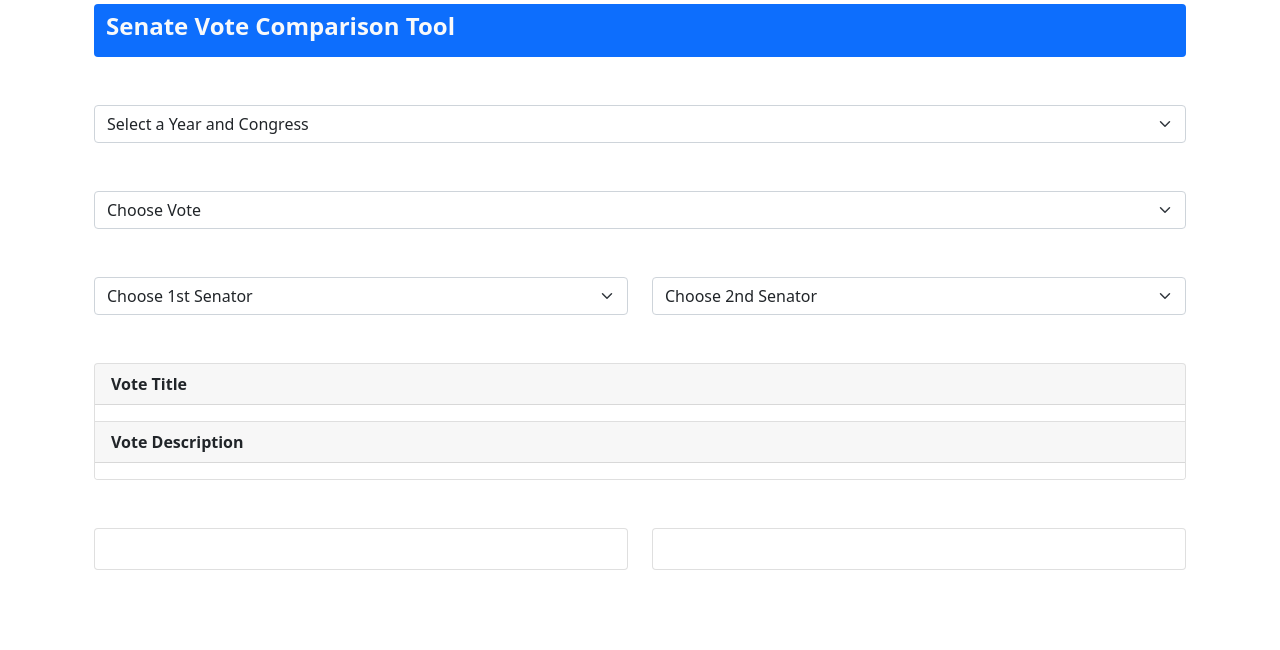
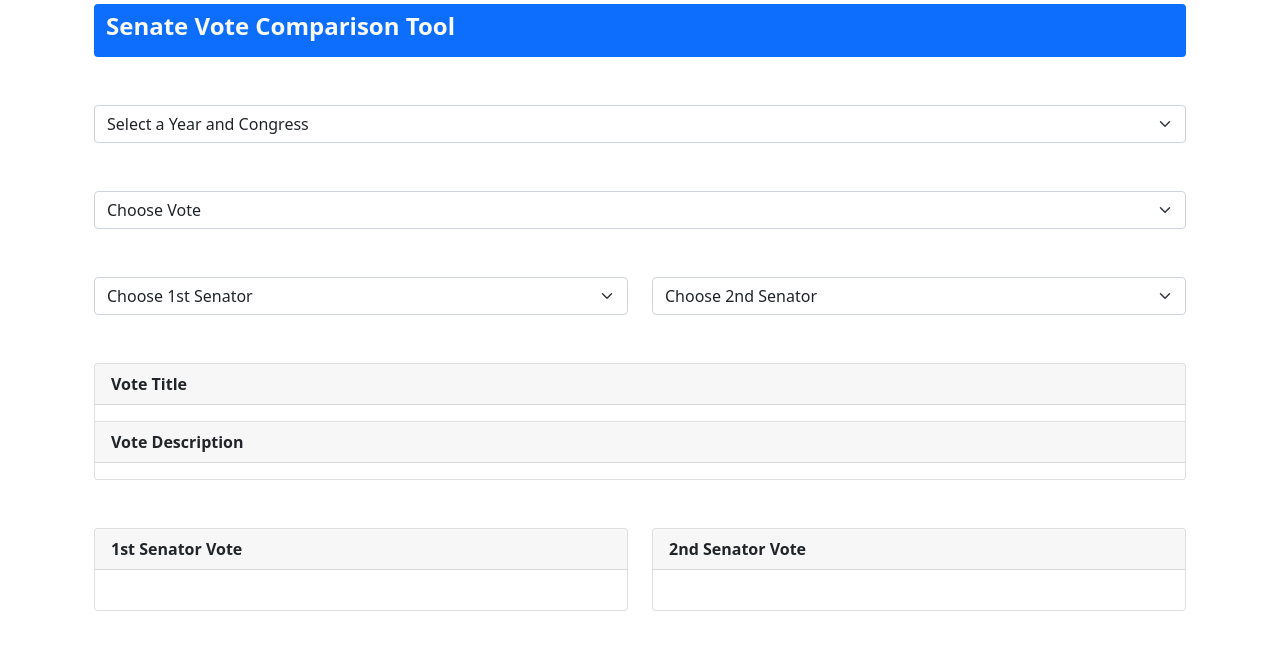
Before and after one commit to krause-matt/senate-vote-comparator-api, a React (Create React App) app: page / in a window 1280 px wide. Shown: the top 650 px of the page. Built offline with nearby package versions, Linux system fonts and the light colour scheme.

Commit message:
Fixed typo with display of congress session (102th -> 102nd), added Loading... message while Bill Title and Description are being requested, added message when Bill Title is not in available

```diff
--- a/src/components/App.js
+++ b/src/components/App.js
@@ -20,7 +20,8 @@ const App = () => {
   const yearRef = useRef(year)
 
   const congressList = congress_dates.map((item) => {
-    const c_identify = item.congress === "101" ? "st" : "th"
+    // const c_identify = item.congress === "101" ? "st" : "th"
+    const c_identify = item.congress === "101" ? "st" : item.congress === "102" ? "nd" : item.congress === "103" ? "rd" : "th"
     const s_identify = item.session === "1" ? "st" : "nd"
     return (
       <option key={item.year} data-year={item.year} data-congress={item.congress} data-session={item.session} value={`year: ${item.year}, congress: ${item.congress}, session: ${item.session}`}>{`${item.year} (${item.congress}${c_identify} - ${item.session}${s_identify})`}</option>
@@ -38,6 +39,8 @@ const App = () => {
   useEffect(() => {
     if(year && (year!==yearRef.current)) {
       const getVoteNum = async () => {
+
+        setVoteArray(["Loading..."])
 
         const getVoteNumNov = async () => {
           const response_nov = await propublica.get(`senate/votes/${year}-11-02/${year}-12-01.json`)
@@ -87,7 +90,11 @@ const App = () => {
       const getVote = async () => {
         const response = await propublica.get(`/${congress}/senate/sessions/${session}/votes/${rollCall}.json`)
         if (response.data.results) {
-          setTitle(response.data.results.votes.vote.bill.title)
+          if (response.data.results.votes.vote.bill.title) {
+            setTitle(response.data.results.votes.vote.bill.title)
+          } else {
+            setTitle("Title not available for this bill")
+          }
           setDescription(response.data.results.votes.vote.description)
           setPositionArray(response.data.results.votes.vote.positions)
         }
@@ -109,6 +116,8 @@ const App = () => {
   },[senatorOne, senatorTwo])
 
   const voteNum = (e) => {
+    setTitle("Loading...")
+    setDescription("Loading...")
     setRollCall(e.target.value)
   }
 
@@ -212,6 +221,9 @@ const App = () => {
           <div className="row mt-5">
             <div className="col">
               <div className="card">
+                <div className="card-header">
+                  <strong>1st Senator Vote</strong>
+                </div>
                 <div className="card-body">
                   <h5 className="card-title">{senatorOne}</h5>
                   <p className="card-text">{senatorOneVote}</p>
@@ -220,6 +232,9 @@ const App = () => {
             </div>
             <div className="col">
               <div className="card">
+                <div className="card-header">
+                  <strong>2nd Senator Vote</strong>
+                </div>
                 <div className="card-body">
                   <h5 className="card-title">{senatorTwo}</h5>
                   <p className="card-text">{senatorTwoVote}</p>
```
